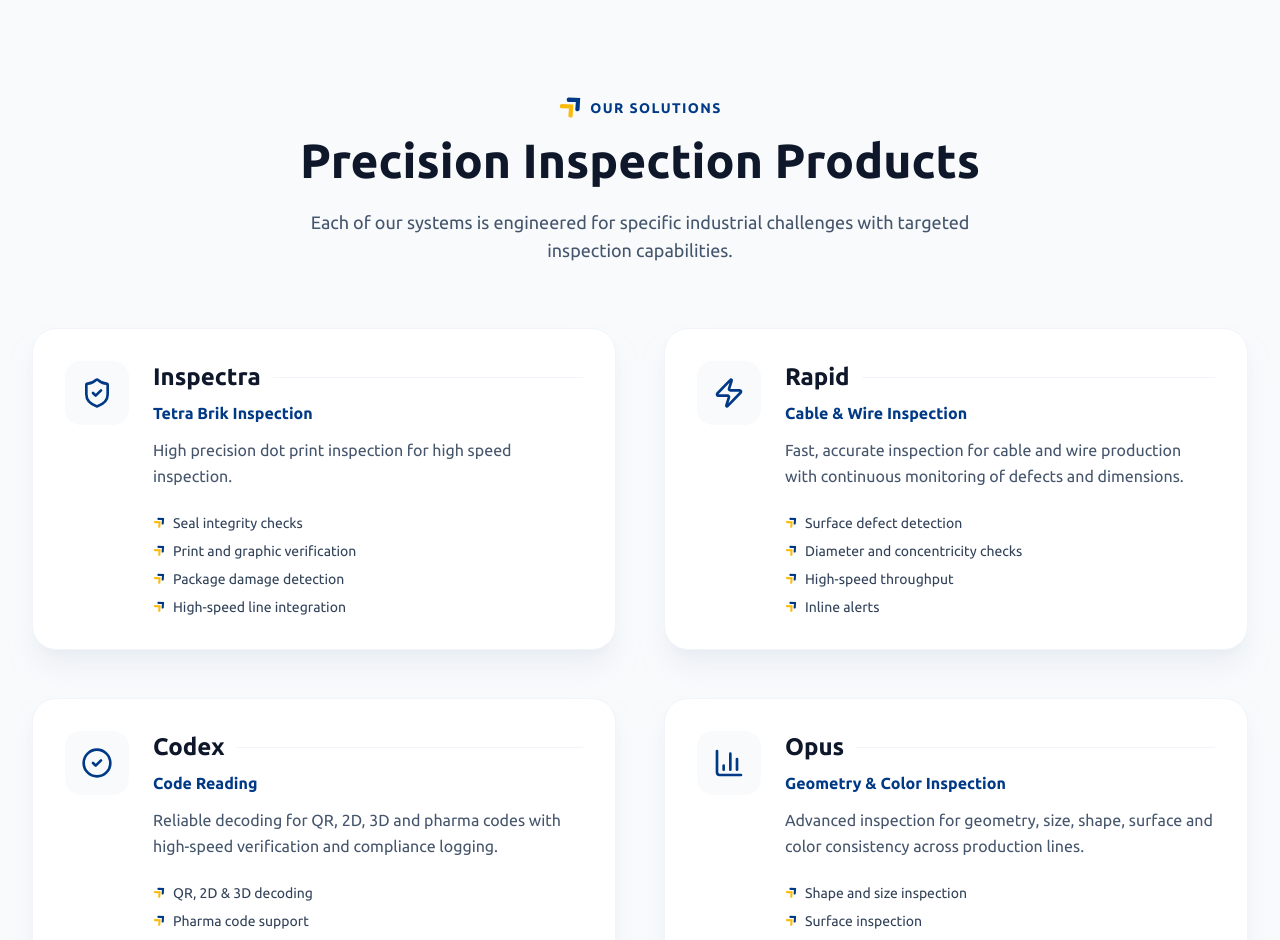
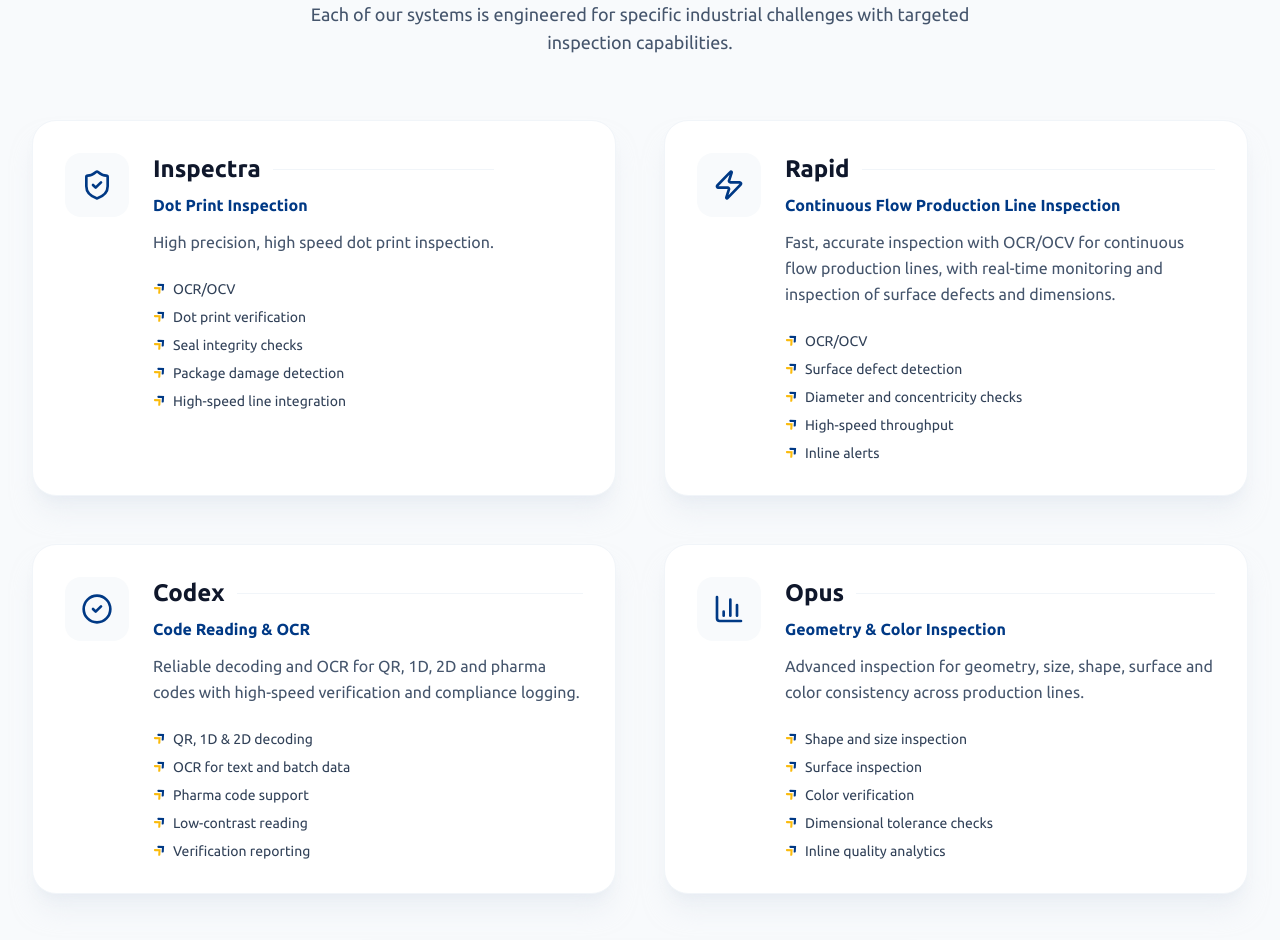
Before and after one commit to rajshetty-vexo/Pixtron-Systems, a React (Vite) app: page / in a window 1280 px wide. Shown: the part 1860-2800 px from the top of the page. Built offline with nearby package versions, Linux system fonts and the light colour scheme.

Commit message:
final push

```diff
--- a/src/components/Industries.tsx
+++ b/src/components/Industries.tsx
@@ -21,7 +21,7 @@ const industries = [
 
 export const Industries: React.FC = () => {
   return (
-    <section id="industries" className="py-20 lg:py-24 bg-white">
+    <section id="industries" className="py-14 lg:py-16 bg-white">
       <div className="max-w-7xl mx-auto px-4 sm:px-6 lg:px-8">
         <div className="flex flex-col md:flex-row items-end justify-between mb-16 gap-6">
           <div className="max-w-2xl">
--- a/src/components/PixtronLogo.tsx
+++ b/src/components/PixtronLogo.tsx
@@ -11,7 +11,9 @@ export const PixtronLogo: React.FC<PixtronLogoProps> = ({ className }) => {
     <img
       src={pixtronLogo}
       alt="Pixtron Systems"
-      className={cn('h-11 w-auto object-contain', className)}
+      draggable={false}
+      onContextMenu={(e) => e.preventDefault()}
+      className={cn('h-11 w-auto object-contain select-none pointer-events-auto', className)}
     />
   );
 };
--- a/src/components/Products.tsx
+++ b/src/components/Products.tsx
@@ -1,31 +1,31 @@
 import React from 'react';
 import { motion } from 'motion/react';
 import { PixtronArrows } from './PixtronArrows';
-import { CheckCircle2, Zap, ShieldCheck, BarChart3 } from 'lucide-react';
+import { CheckCircle2, Zap, ShieldCheck, BarChart3, Orbit } from 'lucide-react';
 
 const products = [
   {
     id: 'inspectra',
     name: 'Inspectra',
-    tagline: 'Tetra Brik Inspection',
-    description: 'High precision dot print inspection for high speed inspection.',
-    inspections: ['Seal integrity checks', 'Print and graphic verification', 'Package damage detection', 'High-speed line integration'],
+    tagline: 'Dot Print Inspection',
+    description: 'High precision, high speed dot print inspection.',
+    inspections: ['OCR/OCV', 'Dot print verification', 'Seal integrity checks', 'Package damage detection', 'High-speed line integration'],
     icon: <ShieldCheck className="text-primary" size={32} />,
   },
   {
     id: 'rapid',
     name: 'Rapid',
-    tagline: 'Cable & Wire Inspection',
-    description: 'Fast, accurate inspection for cable and wire production with continuous monitoring of defects and dimensions.',
-    inspections: ['Surface defect detection', 'Diameter and concentricity checks', 'High-speed throughput', 'Inline alerts'],
+    tagline: 'Continuous Flow Production Line Inspection',
+    description: 'Fast, accurate inspection with OCR/OCV for continuous flow production lines, with real-time monitoring and inspection of surface defects and dimensions.',
+    inspections: ['OCR/OCV', 'Surface defect detection', 'Diameter and concentricity checks', 'High-speed throughput', 'Inline alerts'],
     icon: <Zap className="text-primary" size={32} />,
   },
   {
     id: 'codex',
     name: 'Codex',
-    tagline: 'Code Reading',
-    description: 'Reliable decoding for QR, 2D, 3D and pharma codes with high-speed verification and compliance logging.',
-    inspections: ['QR, 2D & 3D decoding', 'Pharma code support', 'Low-contrast reading', 'Verification reporting'],
+    tagline: 'Code Reading & OCR',
+    description: 'Reliable decoding and OCR for QR, 1D, 2D and pharma codes with high-speed verification and compliance logging.',
+    inspections: ['QR, 1D & 2D decoding', 'OCR for text and batch data', 'Pharma code support', 'Low-contrast reading', 'Verification reporting'],
     icon: <CheckCircle2 className="text-primary" size={32} />,
   },
   {
@@ -42,13 +42,13 @@ const products = [
     tagline: '360° Inspection',
     description: 'Complete 360-degree inspection for containers and products with full surface coverage.',
     inspections: ['Full circumference inspection', 'Multi-camera synchronization', 'High-speed scanning', 'Defect localization'],
-    icon: <PixtronArrows size={32} />,
+    icon: <Orbit className="text-primary" size={32} />,
   },
 ];
 
 export const Products: React.FC = () => {
   return (
-    <section id="products" className="py-24 bg-slate-50">
+    <section id="products" className="py-14 lg:py-16 bg-slate-50">
       <div className="max-w-7xl mx-auto px-4 sm:px-6 lg:px-8">
         <div className="text-center mb-16">
           <motion.div
@@ -66,7 +66,7 @@ export const Products: React.FC = () => {
           </p>
         </div>
 
-        <div className="grid grid-cols-1 lg:grid-cols-2 gap-6 sm:gap-8 lg:gap-12 mb-20">
+        <div className="grid grid-cols-1 lg:grid-cols-2 gap-6 sm:gap-8 lg:gap-12">
           {products.map((product, index) => {
             const isLastOddTile = products.length % 2 === 1 && index === products.length - 1;
             return (
--- a/src/components/Workflow.tsx
+++ b/src/components/Workflow.tsx
@@ -28,7 +28,7 @@ const steps = [
 
 export const Workflow: React.FC = () => {
   return (
-    <section id="workflow" className="py-20 lg:py-24 bg-slate-900 text-white overflow-hidden">
+    <section id="workflow" className="py-14 lg:py-16 bg-slate-900 text-white overflow-hidden">
       <div className="max-w-7xl mx-auto px-4 sm:px-6 lg:px-8 relative">
         {/* Background Decorative Element */}
         <div className="absolute top-1/2 left-1/2 -translate-x-1/2 -translate-y-1/2 w-full h-full opacity-5 pointer-events-none">
--- a/src/pages/ContactPage.tsx
+++ b/src/pages/ContactPage.tsx
@@ -6,9 +6,9 @@ import { ContactForm } from '../components/ContactForm';
 const offices = [
   { region: 'North', city: 'Chandigarh' },
   { region: 'East', city: 'Kolkata' },
-  { region: 'West', city: 'Pune' },
   { region: 'South', city: 'Chennai' },
-  { region: 'Head Office', city: 'Goa' },
+  { region: 'Head Office', city: 'Pune' },
+  { region: 'R&D', city: 'Goa' },
 ];
 
 export const ContactPage: React.FC = () => {
@@ -40,7 +40,7 @@ export const ContactPage: React.FC = () => {
               </li>
               <li className="flex items-center gap-3 text-slate-700">
                 <MapPin size={20} className="text-primary shrink-0" />
-                <span>Head Office: Goa</span>
+                <span>Head Office: Pune</span>
               </li>
               <li className="flex items-center gap-3 text-slate-700">
                 <Clock size={20} className="text-primary shrink-0" />
--- a/src/pages/HomePage.tsx
+++ b/src/pages/HomePage.tsx
@@ -10,7 +10,7 @@ import { ArrowRight, Play, Zap, ShieldCheck, BarChart3, CheckCircle } from 'luci
 export const HomePage: React.FC = () => {
   return (
     <>
-      <section className="relative pt-32 pb-20 lg:pt-48 lg:pb-40 overflow-hidden bg-white">
+      <section className="relative pt-24 pb-12 lg:pt-36 lg:pb-24 overflow-hidden bg-white">
         <div className="absolute inset-0 bg-[linear-gradient(to_right,#80808012_1px,transparent_1px),linear-gradient(to_bottom,#80808012_1px,transparent_1px)] bg-[size:40px_40px] [mask-image:radial-gradient(ellipse_60%_50%_at_50%_0%,#000_70%,transparent_100%)]" />
 
         <div className="max-w-7xl mx-auto px-4 sm:px-6 lg:px-8 relative z-10">
@@ -124,7 +124,7 @@ export const HomePage: React.FC = () => {
       <Products />
       <Workflow />
 
-      <section className="py-16 sm:py-20 lg:py-24 bg-white">
+      <section className="py-12 sm:py-14 lg:py-16 bg-white">
         <div className="max-w-7xl mx-auto px-4 sm:px-6 lg:px-8">
           <div className="bg-secondary rounded-[2rem] sm:rounded-[2.5rem] lg:rounded-[4rem] p-8 sm:p-10 md:p-14 lg:p-20 text-primary flex flex-col lg:flex-row items-center justify-between gap-8 lg:gap-12 relative overflow-hidden">
             <div className="absolute -bottom-20 -left-20 opacity-10 rotate-12">
--- a/src/pages/ProductsPage.tsx
+++ b/src/pages/ProductsPage.tsx
@@ -12,21 +12,21 @@ interface VisionProduct {
 const visionProducts: VisionProduct[] = [
   {
     name: 'Inspectra',
-    category: 'Tetra Brik Inspection',
-    description: 'Advanced vision system designed for high-speed liquid packaging lines with seal and print verification.',
-    features: ['Seal integrity checks', 'Print verification', 'High-speed processing'],
+    category: 'Dot Print Inspection',
+    description: 'High precision, high speed dot print inspection.',
+    features: ['OCR/OCV', 'Dot print verification', 'Seal integrity checks', 'High-speed processing'],
   },
   {
     name: 'Rapid',
-    category: 'Cable & Wire Inspection',
-    description: 'Real-time surface defect detection and dimensional measurement for continuous extrusion processes.',
-    features: ['Continuous profile tracking', 'Micron-level defect detection', 'Live alarms'],
+    category: 'Continuous Flow Production Line Inspection',
+    description: 'Fast, accurate inspection with OCR/OCV for continuous flow production lines, with real-time monitoring and inspection of surface defects and dimensions.',
+    features: ['OCR/OCV', 'Continuous profile tracking', 'Micron-level defect detection', 'Live alarms'],
   },
   {
     name: 'Codex',
-    category: 'Code Reading',
-    description: 'Ultra-fast reading and verification of 1D/2D codes, including pharma-grade traceability labels.',
-    features: ['1D and 2D decoding', 'Pharma compatibility', 'Reject integration'],
+    category: 'Code Reading & OCR',
+    description: 'Ultra-fast reading and OCR-based verification of 1D/2D codes, including pharma-grade traceability labels.',
+    features: ['1D and 2D decoding', 'OCR for text and batch data', 'Pharma compatibility', 'Reject integration'],
   },
   {
     name: 'Opus',
```
Also changed, not shown: src/components/Footer.tsx (+7 -3 lines), vite.config.ts (+6 -0 lines).
